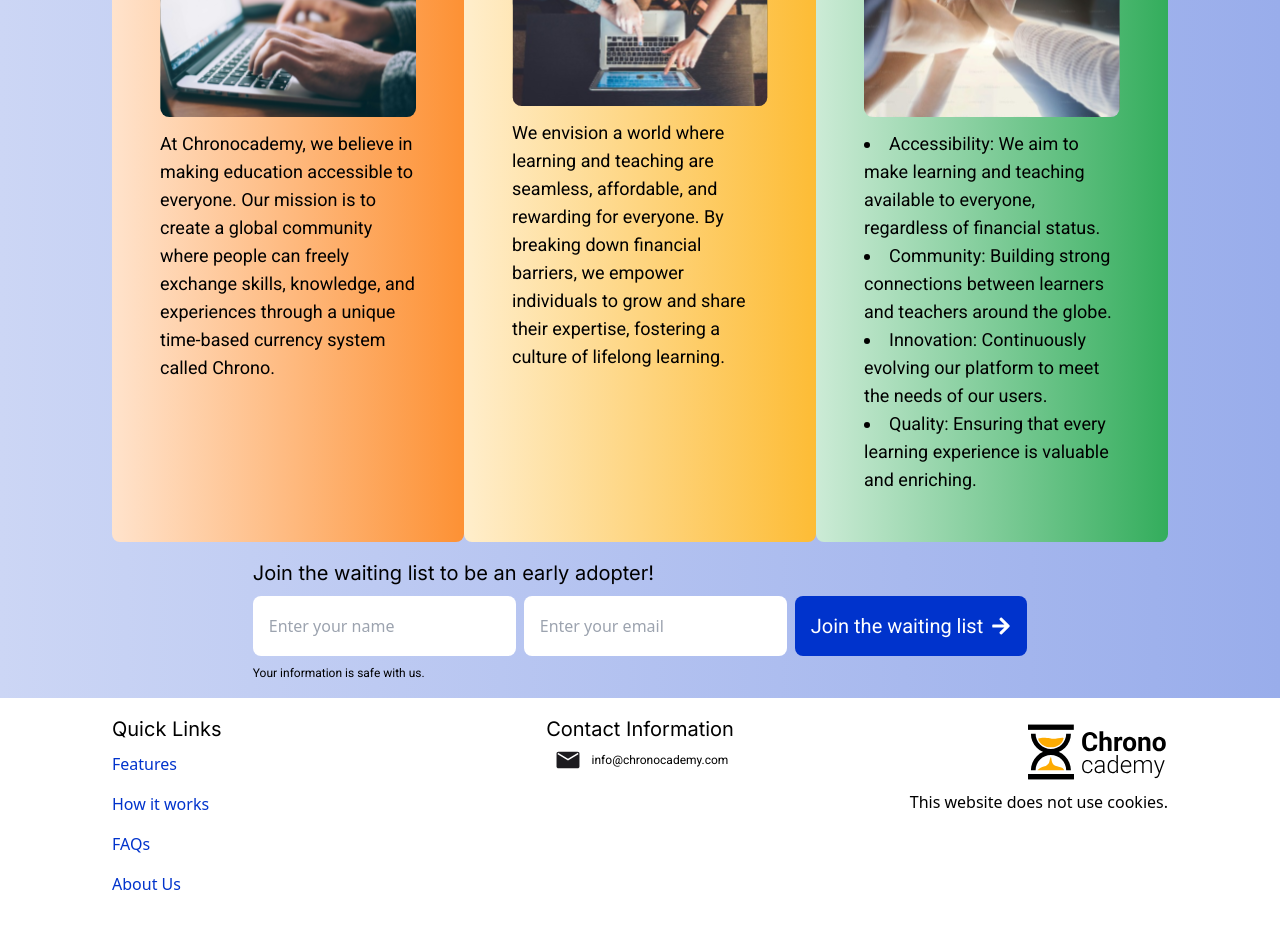
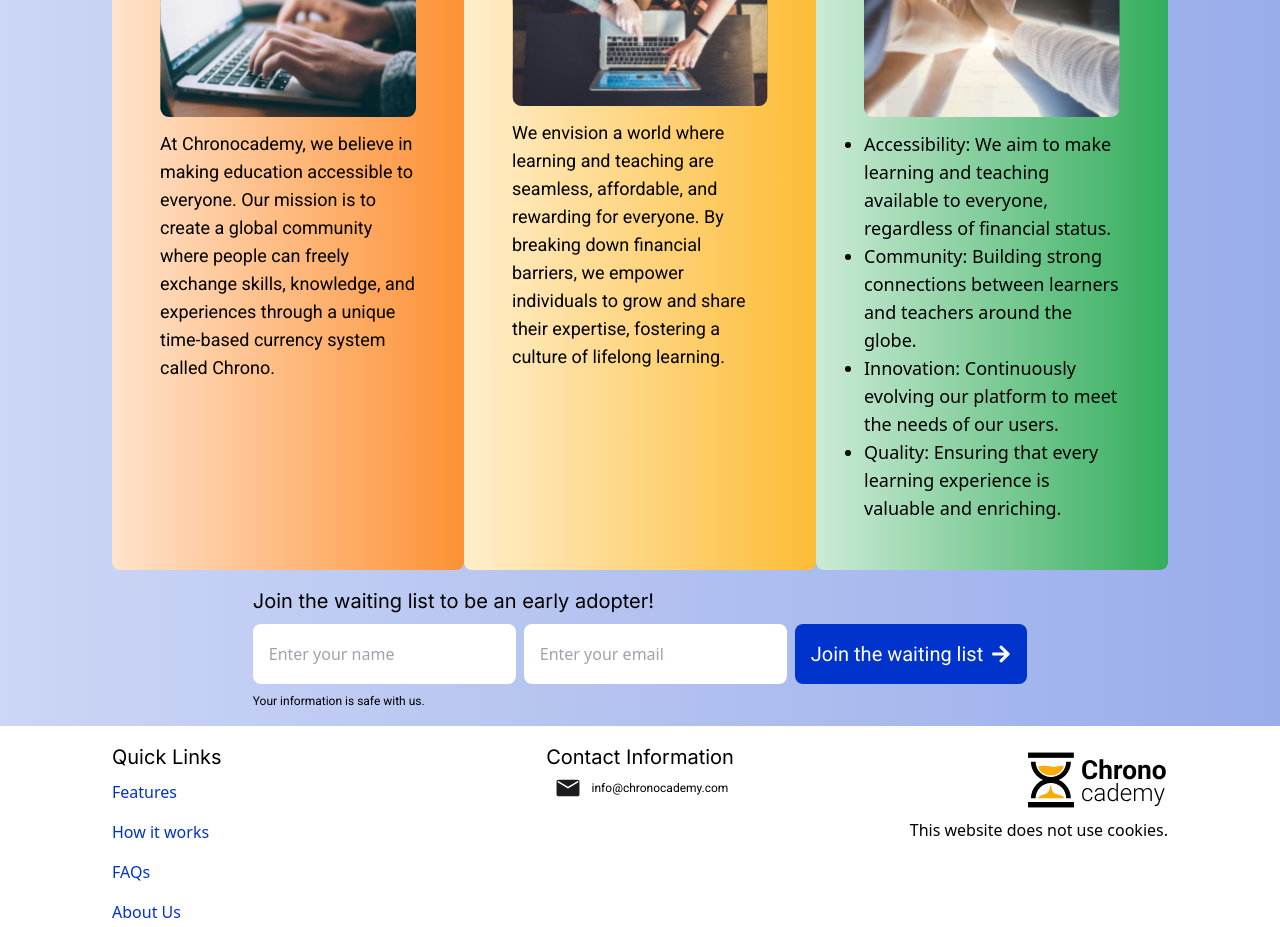
Before and after one commit to juaninicolai/chronocademy, a Next.js app: page /landing in a window 1280 px wide. Shown: the part 2360-3287 px from the top of the page. Built offline with nearby package versions, Linux system fonts and the light colour scheme.

Commit message:
fix: wrap listed items in unordered list

```diff
--- a/app/components/AboutUs.tsx
+++ b/app/components/AboutUs.tsx
@@ -1,6 +1,7 @@
 import Image from "next/image";
 import React from "react";
 import CTA from "@/app/components/CTA";
+import classNames from "classnames";
 
 export default function AboutUs() {
   return (
@@ -97,7 +98,7 @@
             width={256}
             height={200}
           />
-          <p id={"box-body"} className={"text-lg"}>
+          <ul id={"box-body"} className={classNames("text-lg", "list-disc")}>
             <li>
               Accessibility: We aim to make learning and teaching available to
               everyone, regardless of financial status.
@@ -114,7 +115,7 @@
               Quality: Ensuring that every learning experience is valuable and
               enriching.
             </li>
-          </p>
+          </ul>
         </div>
       </div>
       <div className={"flex justify-center"}>
--- a/app/layout.tsx
+++ b/app/layout.tsx
@@ -4,7 +4,7 @@
 import React, { ReactNode } from "react";
 import { Inter, Roboto } from "next/font/google";
 import Footer from "@/app/components/Footer";
-import classnames from "classnames";
+import classNames from "classnames";
 
 export const metadata: Metadata = {
   title: "Chronocademy",
@@ -30,7 +30,7 @@
 }: Readonly<{ children: ReactNode }>) {
   return (
     <html lang="en">
-      <body className={classnames("w-full", inter.variable, roboto.variable)}>
+      <body className={classNames("w-full", inter.variable, roboto.variable)}>
         <Navbar />
         <main>{children}</main>
         <Footer />
```
